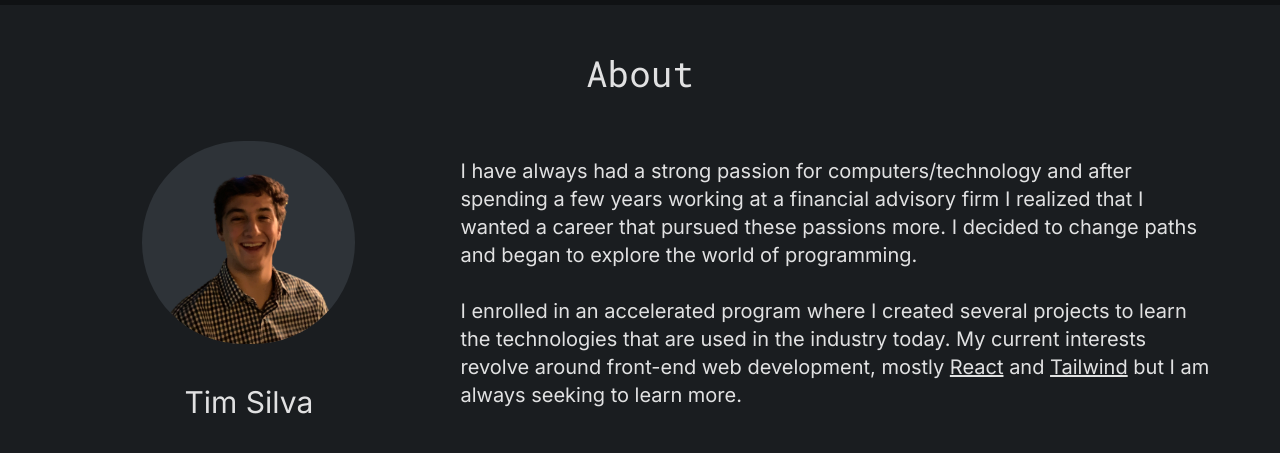
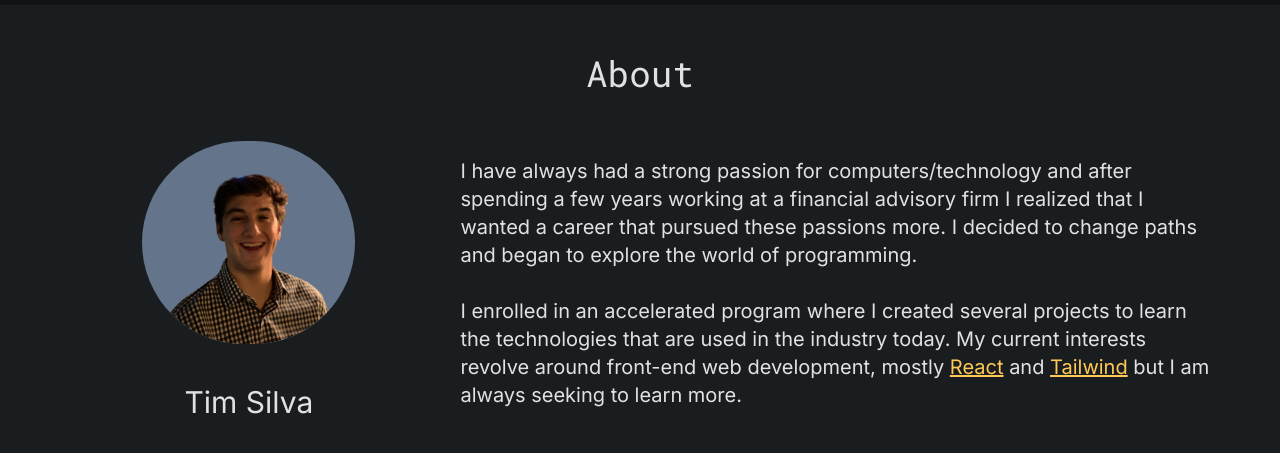
Before and after one commit to silva-tim/portfolio-website, a React (Vite) app in the folder client/: page / in a window 1280 px wide. Shown: the part 795-1248 px from the top of the page. Built offline with nearby package versions, Linux system fonts and the light colour scheme.

Commit message:
Worked on about page, successfully deployed

```diff
--- a/client/src/components/About.tsx
+++ b/client/src/components/About.tsx
@@ -1,6 +1,9 @@
 export default function About() {
   return (
-    <section id="about" className="bg-[#1A1D20] min-h-screen sm:min-h-[66vh]">
+    <section
+      id="about"
+      className="bg-[#1A1D20] scroll-m-10 sm:scroll-m-20 min-h-screen sm:min-h-[66vh]"
+    >
       <h1 className="p-12 font-mono text-4xl text-center">About</h1>
       <div className="flex flex-wrap w-11/12 m-auto">
         <div className="flex flex-wrap justify-center h-60 basis-full lg:basis-1/3">
@@ -8,7 +11,7 @@ export default function About() {
             <img
               src="/me.png"
               alt=""
-              className="m-auto rounded-full bg-mainLight h-1/2"
+              className="m-auto rounded-full bg-slate-500 h-1/2"
             />
             <h2 className="mt-6 text-3xl lg:mt-10">Tim Silva</h2>
           </div>
@@ -27,14 +30,18 @@ export default function About() {
             projects to learn the technologies that are used in the industry
             today. My current interests revolve around front-end web
             development, mostly{" "}
-            <a href="https://react.dev/" target="_blank" className="underline">
+            <a
+              href="https://react.dev/"
+              target="_blank"
+              className="underline text-secondary"
+            >
               React
             </a>{" "}
             and{" "}
             <a
               href="https://tailwindcss.com/"
               target="_blank"
-              className="underline"
+              className="underline text-secondary"
             >
               Tailwind
             </a>{" "}
```
